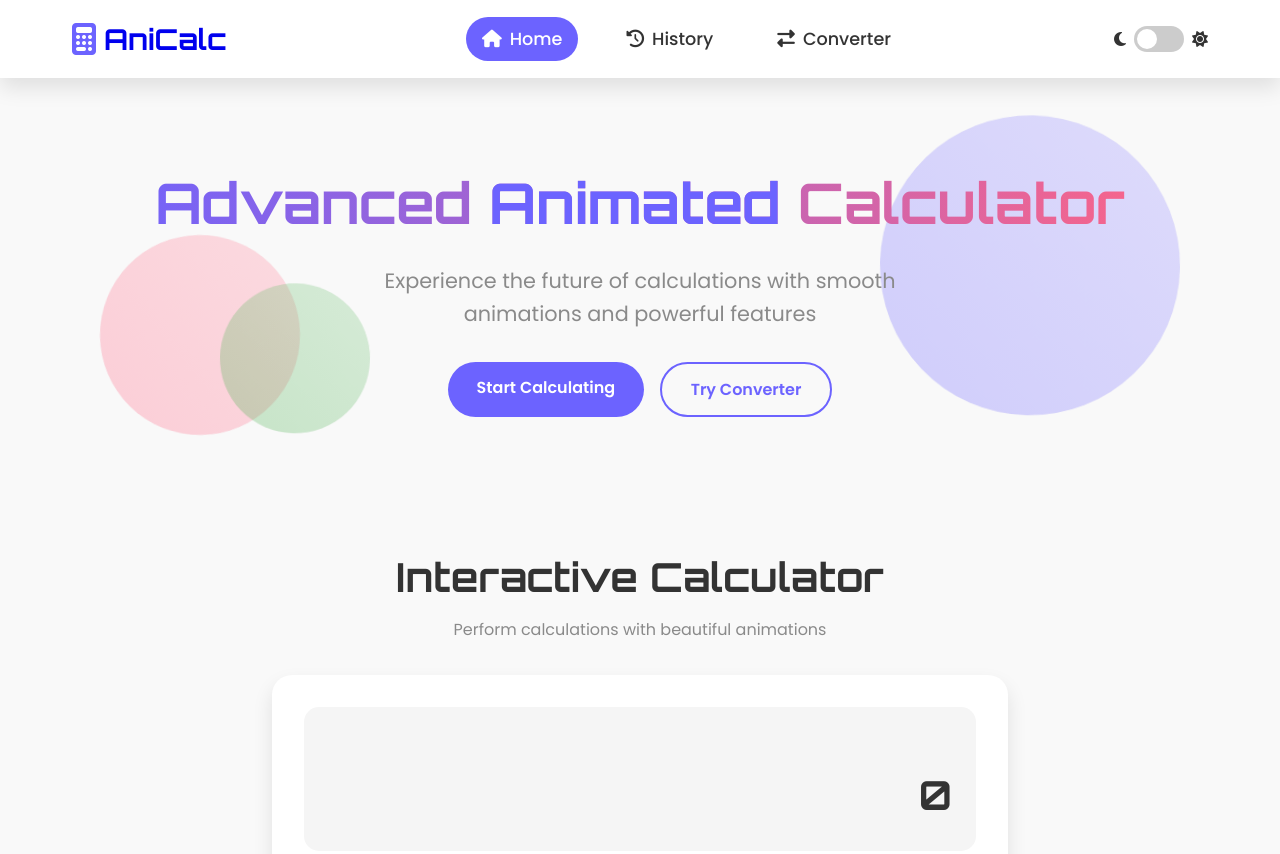
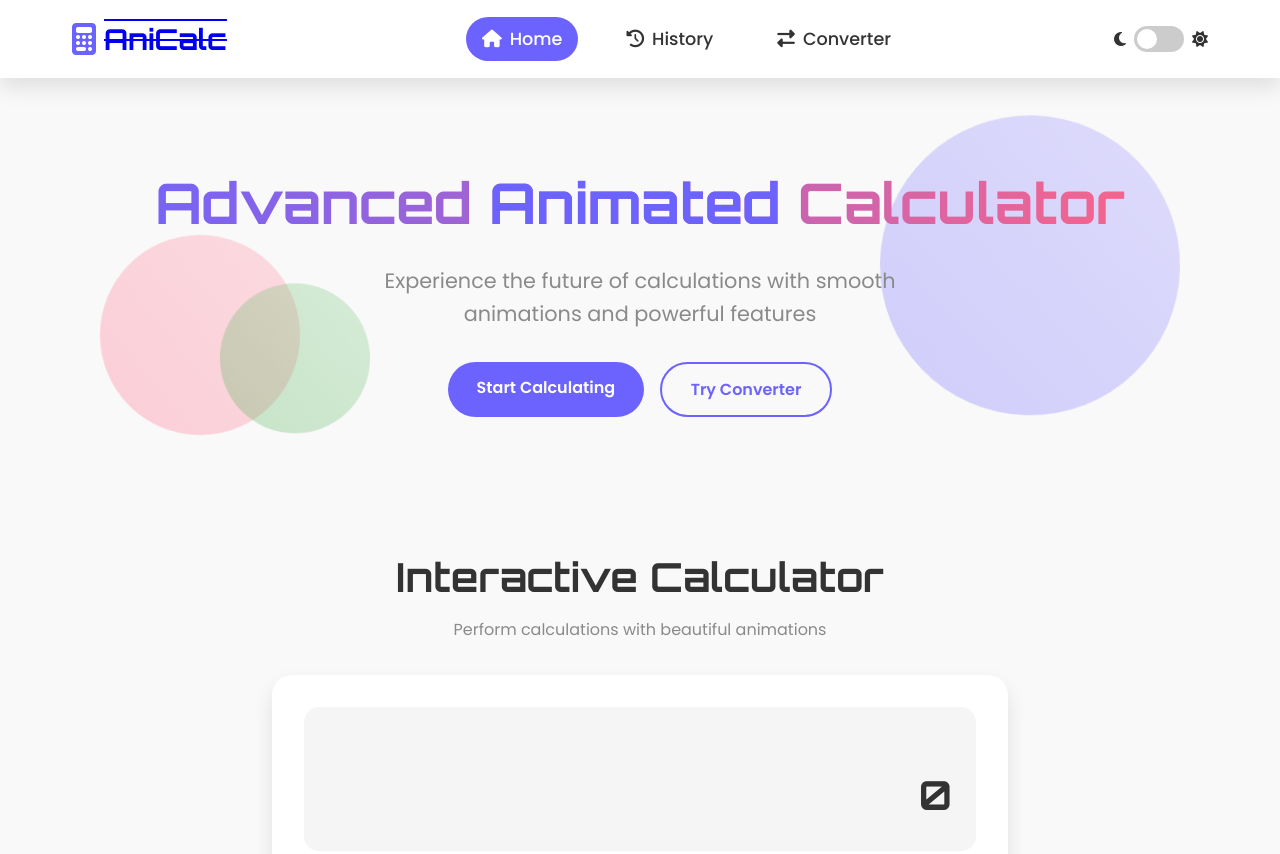
Before and after one commit to rasulovruslanbek4-sketch/kalkulyator, a plain HTML site: page index.html in a window 1280 px wide. Shown: the top 854 px of the page. Drawn offline with Linux system fonts and the light colour scheme.

Commit message:
cssda qo'shish bo'ldi

```diff
--- a/style.css
+++ b/style.css
@@ -70,7 +70,7 @@ body.dark-mode .navbar {
     font-size: 2rem;
 }
 .logo a {
-    text-decoration: none;
+    text-decoration: line-through overline;
 }
 
 .nav-menu {
```
